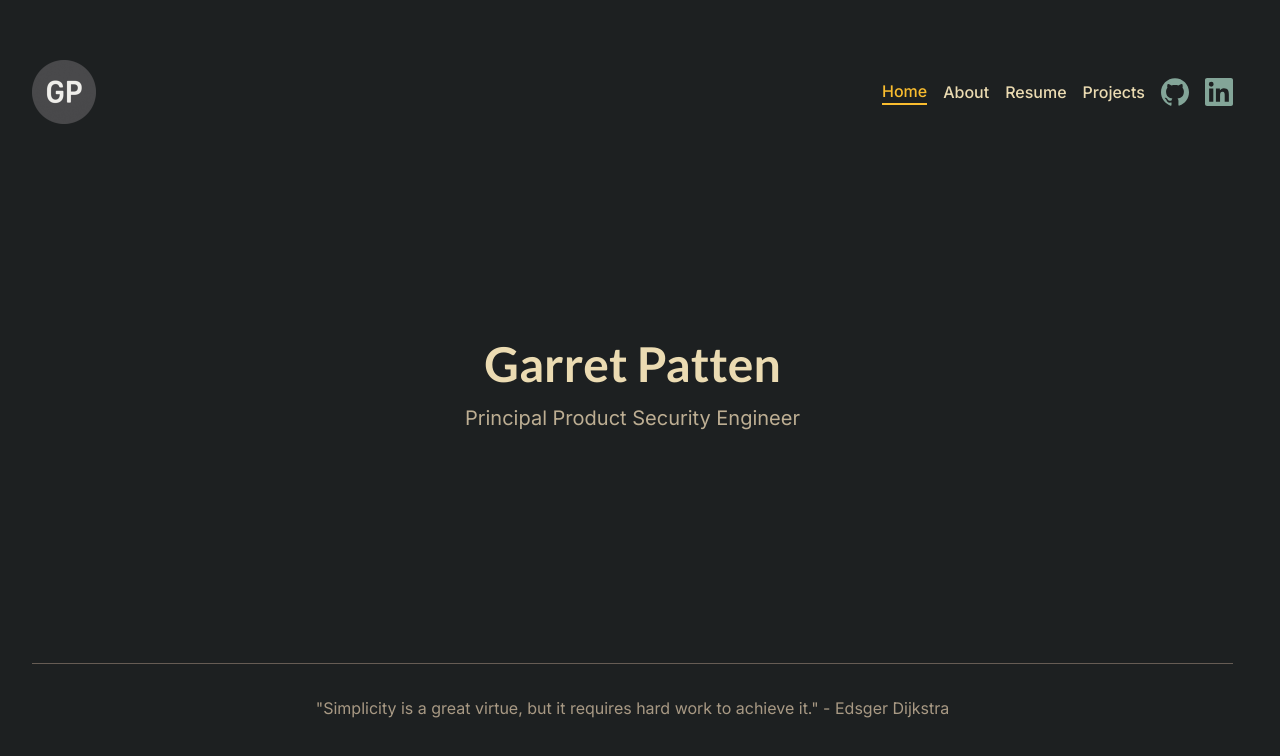
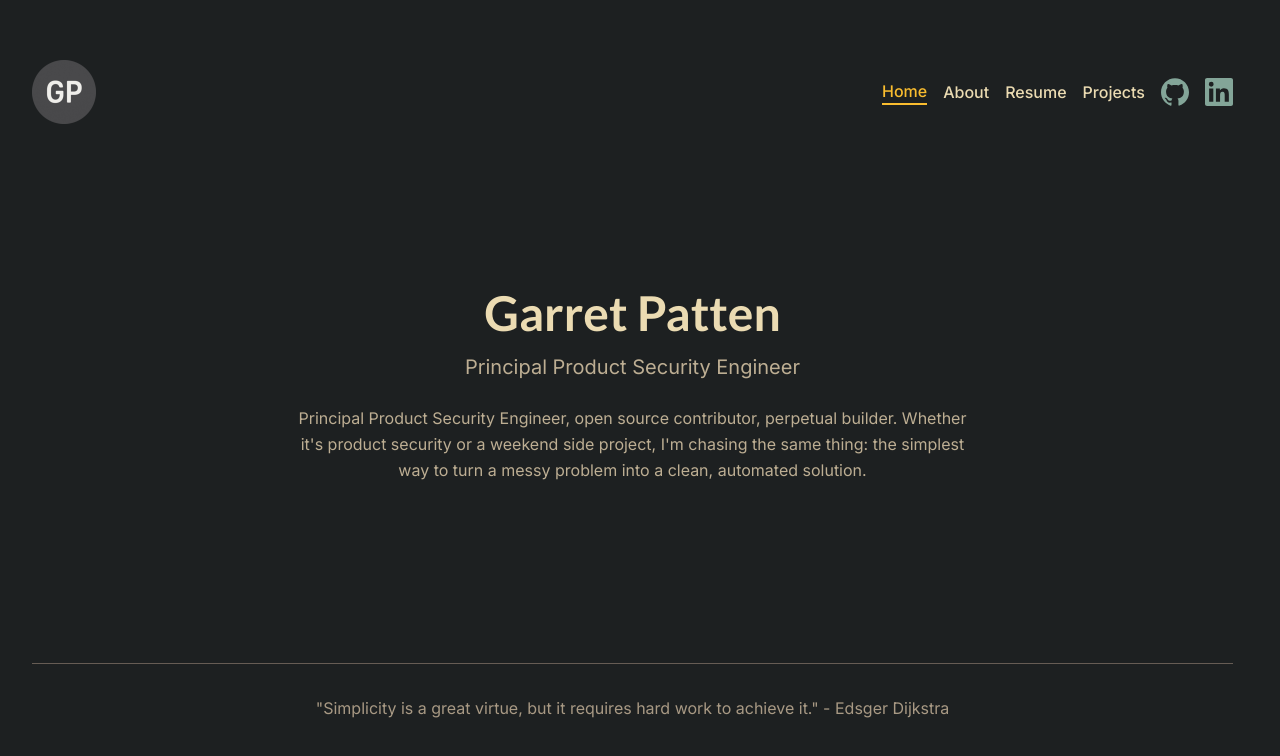
Before and after one commit to garretpatten/garretpatten.com, a Vue app: page / in a window 1280 px wide. Shown: the top 756 px of the page. Built offline with nearby package versions, Linux system fonts and the light colour scheme.

Commit message:
feat(landing): add bio summary to hero

```diff
--- a/src/views/LandingView.vue
+++ b/src/views/LandingView.vue
@@ -8,6 +8,14 @@
       <p class="font-sans text-lg md:text-xl text-gray-300 max-w-2xl mx-auto">
         Principal Product Security Engineer
       </p>
+      <p
+        class="font-sans text-base text-gray-300 leading-relaxed max-w-2xl mx-auto mt-6"
+      >
+        Principal Product Security Engineer, open source contributor, perpetual
+        builder. Whether it's product security or a weekend side project, I'm
+        chasing the same thing: the simplest way to turn a messy problem into a
+        clean, automated solution.
+      </p>
     </section>
   </div>
 </template>
```
